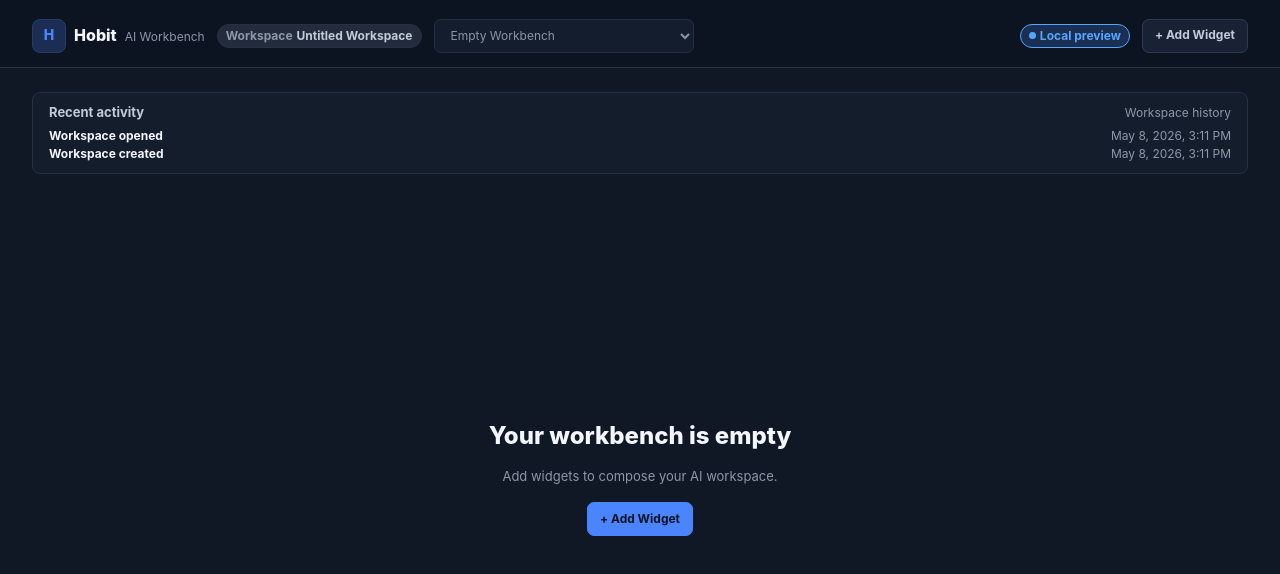
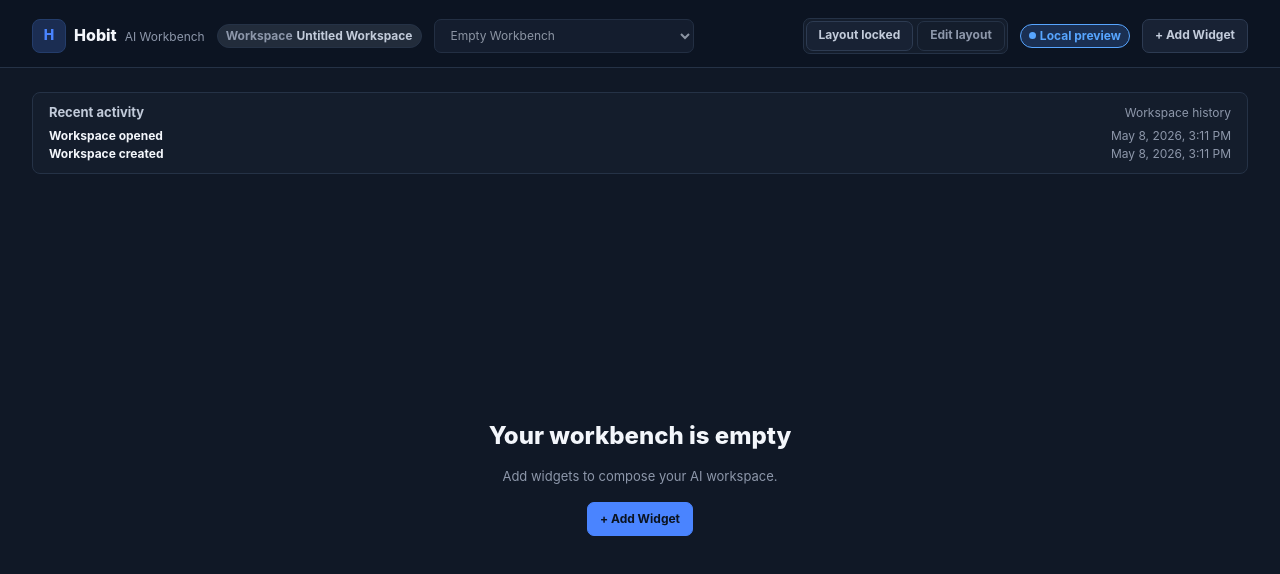
Before and after one commit to d-koshelev/Hobit, a React (Vite) app in the folder apps/desktop/frontend/: page / in a window 1280 px wide. Both pictures are taken after a click on the button "Create Workspace". Shown: the top 574 px of the page. Built offline with nearby package versions, Linux system fonts and the light colour scheme.

Commit message:
frontend: add layout lock foundation

```diff
--- a/apps/desktop/frontend/src/styles/workbench-shell.css
+++ b/apps/desktop/frontend/src/styles/workbench-shell.css
@@ -44,6 +44,20 @@
 .topbar-right {
   flex: 0 0 auto;
   justify-content: flex-end;
+}
+
+.layout-mode-toggle {
+  display: inline-flex;
+  align-items: center;
+  gap: var(--space-xs);
+  border: 1px solid var(--color-border-subtle);
+  border-radius: var(--radius-md);
+  background: var(--color-widget-surface);
+  padding: 2px;
+}
+
+.layout-mode-toggle .button {
+  min-height: 30px;
 }
 
 .topbar-left .select {
@@ -119,6 +133,10 @@
   padding: var(--space-xl) var(--space-2xl) var(--space-2xl);
 }
 
+.canvas-shell-layout-editing {
+  box-shadow: inset 0 0 0 1px var(--color-primary-hairline);
+}
+
 .canvas-stack {
   display: flex;
   flex: 1;
@@ -167,6 +185,18 @@
   color: var(--color-text-muted);
   font-size: var(--text-sm);
   line-height: var(--line-normal);
+}
+
+.layout-editing-status {
+  width: fit-content;
+  border: 1px solid var(--color-primary-hairline);
+  border-radius: var(--radius-md);
+  background: var(--color-primary-soft);
+  color: var(--color-primary);
+  padding: var(--space-xs) var(--space-sm);
+  font-size: var(--text-xs);
+  font-weight: 720;
+  line-height: var(--line-tight);
 }
 
 .widget-grid {
--- a/apps/desktop/frontend/src/workbench/WidgetHost.tsx
+++ b/apps/desktop/frontend/src/workbench/WidgetHost.tsx
@@ -16,7 +16,6 @@ import type {
   WidgetRenderProps,
 } from "./types";
 import type { WorkbenchWidgetInstanceActions } from "./useWorkbenchWidgetActions";
-import { WidgetSizePresetControls } from "./WidgetSizePresetControls";
 import {
   AGENT_CHAT_PLACEHOLDER_COMPONENT_KEY,
   getWidgetDefinition,
@@ -89,12 +88,6 @@ export function WidgetHost({
         >
           Move
         </Button>
-      ) : null}
-      {presentationMode === "docked" && instance.layout.mode === "docked" ? (
-        <WidgetSizePresetControls
-          instance={instance}
-          onUpdateLayout={widgetActions.updateWidgetLayout}
-        />
       ) : null}
       {presentationAction}
     </>
--- a/apps/desktop/frontend/src/workbench/WidgetSizePresetControls.tsx
+++ /dev/null
@@ -1,81 +0,0 @@
-import { useState } from "react";
-import { Button } from "../design-system/Button";
-import type { WidgetInstance, WidgetLayout } from "./types";
-
-type WidgetSizePreset = {
-  id: "compact" | "normal" | "wide";
-  label: string;
-  width: number;
-  height: number;
-};
-
-const DOCKED_SIZE_PRESETS: WidgetSizePreset[] = [
-  { id: "compact", label: "Compact", width: 320, height: 200 },
-  { id: "normal", label: "Normal", width: 360, height: 240 },
-  { id: "wide", label: "Wide", width: 520, height: 280 },
-];
-
-type WidgetSizePresetControlsProps = {
-  instance: WidgetInstance;
-  onUpdateLayout: (
-    widgetInstanceId: WidgetInstance["id"],
-    layout: WidgetLayout,
-  ) => Promise<void>;
-};
-
-export function WidgetSizePresetControls({
-  instance,
-  onUpdateLayout,
-}: WidgetSizePresetControlsProps) {
-  const [pendingPresetId, setPendingPresetId] = useState<
-    WidgetSizePreset["id"] | null
-  >(null);
-
-  if (instance.layout.mode !== "docked") {
-    return null;
-  }
-
-  async function applyPreset(preset: WidgetSizePreset) {
-    if (pendingPresetId) {
-      return;
-    }
-
-    setPendingPresetId(preset.id);
-
-    try {
-      await onUpdateLayout(instance.id, {
-        ...instance.layout,
-        height: preset.height,
-        mode: "docked",
-        width: preset.width,
-      });
-    } catch (error) {
-      console.error("Failed to update widget layout.", error);
-    } finally {
-      setPendingPresetId(null);
-    }
-  }
-
-  return (
-    <>
-      {DOCKED_SIZE_PRESETS.map((preset) => {
-        const isActive =
-          instance.layout.width === preset.width &&
-          instance.layout.height === preset.height;
-
-        return (
-          <Button
-            aria-pressed={isActive}
-            disabled={pendingPresetId !== null}
-            key={preset.id}
-            onClick={() => void applyPreset(preset)}
-            title={`${preset.width} x ${preset.height}`}
-            variant={isActive ? "secondary" : "ghost"}
-          >
-            {pendingPresetId === preset.id ? "..." : preset.label}
-          </Button>
-        );
-      })}
-    </>
-  );
-}
--- a/apps/desktop/frontend/src/workbench/WorkbenchCanvas.tsx
+++ b/apps/desktop/frontend/src/workbench/WorkbenchCanvas.tsx
@@ -7,10 +7,12 @@ import type { WorkbenchWidgetInstanceActions } from "./useWorkbenchWidgetActions
 import type {
   WidgetInstance,
   WidgetInstanceId,
+  WorkbenchLayoutMode,
   WorkbenchViewState,
 } from "./types";
 
 type WorkbenchCanvasProps = {
+  layoutMode: WorkbenchLayoutMode;
   onOpenWidgetCatalog: () => void;
   viewState: WorkbenchViewState;
   widgetActions: WorkbenchWidgetInstanceActions;
@@ -37,6 +39,7 @@ const POPOUT_MIN_VISIBLE_WIDTH = 180;
 const POPOUT_MIN_VISIBLE_HEIGHT = 96;
 
 export function WorkbenchCanvas({
+  layoutMode,
   onOpenWidgetCatalog,
   viewState,
   widgetActions,
@@ -53,6 +56,10 @@ export function WorkbenchCanvas({
     .filter((widget) => widget.visible)
     .sort((first, second) => first.layout.order - second.layout.order);
   const canvasLabel = `${viewState.workbench.preset.title} canvas`;
+  const isLayoutEditing = layoutMode === "editing";
+  const canvasShellClass = isLayoutEditing
+    ? "canvas-shell canvas-shell-layout-editing"
+    : "canvas-shell";
 
   useEffect(() => {
     const visibleWidgetIds = new Set(
@@ -182,9 +189,10 @@ export function WorkbenchCanvas({
 
   if (visibleWidgets.length === 0) {
     return (
-      <section className="canvas-shell" aria-label={canvasLabel}>
+      <section className={canvasShellClass} aria-label={canvasLabel}>
         <div className="canvas-stack">
           <WorkbenchActivity events={viewState.recentEvents} />
+          {isLayoutEditing ? <LayoutEditingStatus /> : null}
           <div className="empty-workbench" aria-label="Empty workbench">
             <div className="empty-workbench-content">
               <h1 className="empty-workbench-title">Your workbench is empty</h1>
@@ -202,9 +210,10 @@ export function WorkbenchCanvas({
   }
 
   return (
-    <section className="canvas-shell" aria-label={canvasLabel}>
+    <section className={canvasShellClass} aria-label={canvasLabel}>
       <div className="canvas-stack">
         <WorkbenchActivity events={viewState.recentEvents} />
+        {isLayoutEditing ? <LayoutEditingStatus /> : null}
         <div className="widget-grid">
           {visibleWidgets.map((widget) => {
             const isPoppedOut = poppedOutWidgetIds.includes(widget.id);
@@ -246,6 +255,14 @@ export function WorkbenchCanvas({
         </div>
       </div>
     </section>
+  );
+}
+
+function LayoutEditingStatus() {
+  return (
+    <div className="layout-editing-status" role="status">
+      Layout editing enabled
+    </div>
   );
 }
 
--- a/apps/desktop/frontend/src/workbench/WorkbenchShell.tsx
+++ b/apps/desktop/frontend/src/workbench/WorkbenchShell.tsx
@@ -4,7 +4,7 @@ import { useWorkbenchWidgetActions } from "./useWorkbenchWidgetActions";
 import { WorkbenchCanvas } from "./WorkbenchCanvas";
 import { WidgetCatalogShell } from "./WidgetCatalogShell";
 import { WorkbenchTopBar } from "./WorkbenchTopBar";
-import type { WorkbenchViewState } from "./types";
+import type { WorkbenchLayoutMode, WorkbenchViewState } from "./types";
 
 type WorkbenchShellProps = {
   onViewStateChange: (viewState: WorkbenchViewState) => void;
@@ -16,6 +16,8 @@ export function WorkbenchShell({
   viewState,
 }: WorkbenchShellProps) {
   const [isWidgetCatalogOpen, setIsWidgetCatalogOpen] = useState(false);
+  const [layoutMode, setLayoutMode] =
+    useState<WorkbenchLayoutMode>("locked");
   const openWidgetCatalog = () => setIsWidgetCatalogOpen(true);
   const closeWidgetCatalog = () => setIsWidgetCatalogOpen(false);
   const widgetActions = useWorkbenchWidgetActions({
@@ -35,6 +37,8 @@ export function WorkbenchShell({
     <main className="app-shell">
       <div className="workbench">
         <WorkbenchTopBar
+          layoutMode={layoutMode}
+          onLayoutModeChange={setLayoutMode}
           onOpenWidgetCatalog={openWidgetCatalog}
           viewState={viewState}
         />
@@ -44,6 +48,7 @@ export function WorkbenchShell({
           }`}
         >
           <WorkbenchCanvas
+            layoutMode={layoutMode}
             onOpenWidgetCatalog={openWidgetCatalog}
             viewState={viewState}
             widgetActions={widgetActions}
--- a/apps/desktop/frontend/src/workbench/WorkbenchTopBar.tsx
+++ b/apps/desktop/frontend/src/workbench/WorkbenchTopBar.tsx
@@ -2,14 +2,18 @@ import { Badge } from "../design-system/Badge";
 import { Button } from "../design-system/Button";
 import { Select } from "../design-system/Select";
 import { StatusDot } from "../design-system/StatusDot";
-import type { WorkbenchViewState } from "./types";
+import type { WorkbenchLayoutMode, WorkbenchViewState } from "./types";
 
 type WorkbenchTopBarProps = {
+  layoutMode: WorkbenchLayoutMode;
+  onLayoutModeChange: (layoutMode: WorkbenchLayoutMode) => void;
   onOpenWidgetCatalog: () => void;
   viewState: WorkbenchViewState;
 };
 
 export function WorkbenchTopBar({
+  layoutMode,
+  onLayoutModeChange,
   onOpenWidgetCatalog,
   viewState,
 }: WorkbenchTopBarProps) {
@@ -42,6 +46,26 @@ export function WorkbenchTopBar({
       </div>
 
       <div className="topbar-right" aria-label="Workbench controls">
+        <div
+          aria-label="Workbench layout mode"
+          className="layout-mode-toggle"
+          role="group"
+        >
+          <Button
+            aria-pressed={layoutMode === "locked"}
+            onClick={() => onLayoutModeChange("locked")}
+            variant={layoutMode === "locked" ? "secondary" : "ghost"}
+          >
+            Layout locked
+          </Button>
+          <Button
+            aria-pressed={layoutMode === "editing"}
+            onClick={() => onLayoutModeChange("editing")}
+            variant={layoutMode === "editing" ? "secondary" : "ghost"}
+          >
+            Edit layout
+          </Button>
+        </div>
         <Badge variant="info">
           <StatusDot variant="info" />
           Local preview
--- a/apps/desktop/frontend/src/workbench/types.ts
+++ b/apps/desktop/frontend/src/workbench/types.ts
@@ -18,6 +18,7 @@ export type WorkbenchPresetId = string;
 
 export type WidgetLayoutMode = "docked" | "popped-out" | "minimized";
 export type WidgetPresentationMode = "docked" | "popped-out";
+export type WorkbenchLayoutMode = "locked" | "editing";
 
 export type WidgetGeometry = {
   x: number;
```
Also changed, not shown: 5 other files (tests, documents, lock files or other folders).
